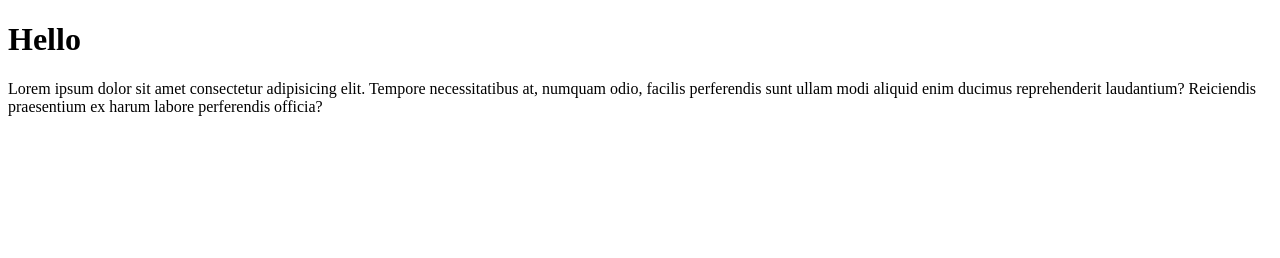
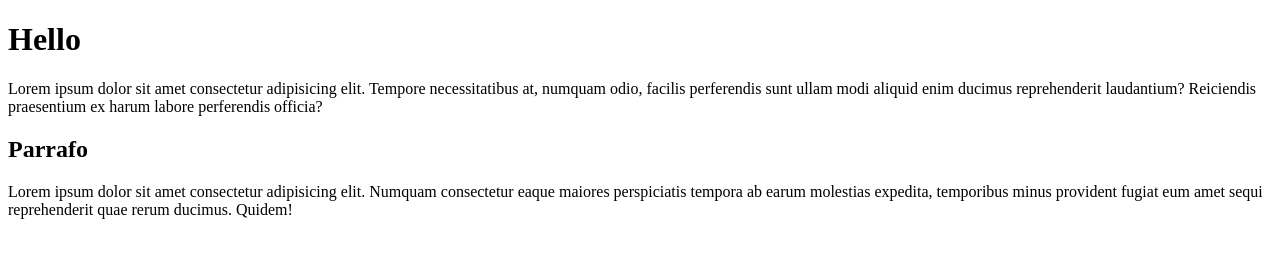
Before and after one commit to JuanCarlosTrianaSanchez/Ssh-escritorio, a plain HTML site: page index.html in a window 1280 px wide. Drawn offline with Linux system fonts and the light colour scheme.

Commit message:
se agrego contenido

```diff
--- a/index.html
+++ b/index.html
@@ -8,5 +8,7 @@
 <body>
     <h1>Hello</h1>
     <p>Lorem ipsum dolor sit amet consectetur adipisicing elit. Tempore necessitatibus at, numquam odio, facilis perferendis sunt ullam modi aliquid enim ducimus reprehenderit laudantium? Reiciendis praesentium ex harum labore perferendis officia?</p>
+    <h2>Parrafo</h2>
+    <p>Lorem ipsum dolor sit amet consectetur adipisicing elit. Numquam consectetur eaque maiores perspiciatis tempora ab earum molestias expedita, temporibus minus provident fugiat eum amet sequi reprehenderit quae rerum ducimus. Quidem!</p>
 </body>
 </html>
```
